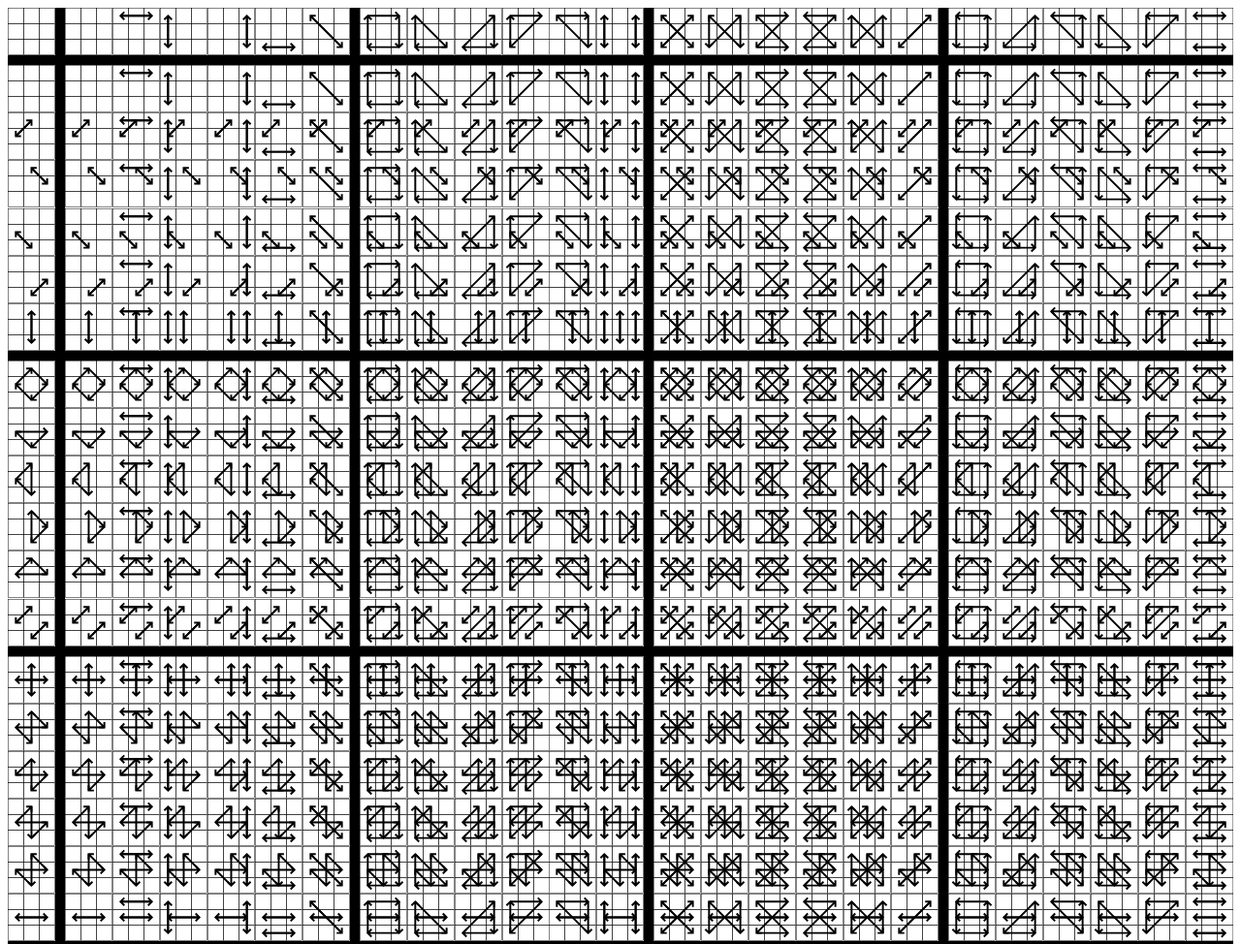
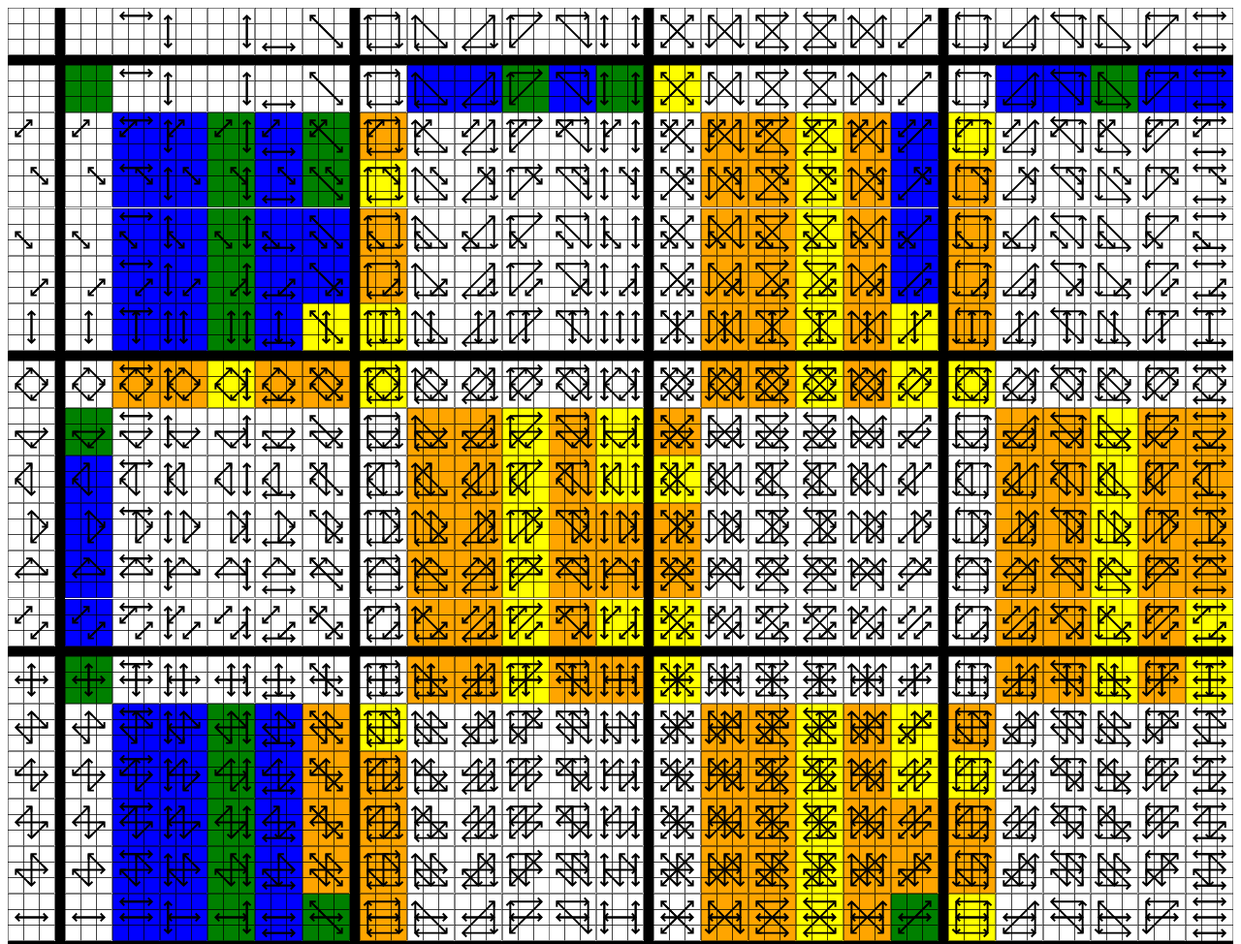
Before and after one commit to Kloppie5/Rubiks-Cube-Solver, a plain HTML site: page index.html in a window 1280 px wide. Shown: the top 974 px of the page at 97% size. Drawn offline with nearby package versions, Linux system fonts and the light colour scheme.

Commit message:
Full table with annotated algorithms

```diff
--- a/index.html
+++ b/index.html
@@ -106,7 +106,80 @@
 
     <table style="border-collapse:collapse" cellspacing="0" cellpadding="0" id="last-layer-permutations"></table>
     <script>
+      const marks = {
+        "C1234E1234": "Identity",
+        "C2314E1234": "Aa",
+        "C3241E1234": "Ab",
+        "C1432E4231": "F",
+        "C1432E4123": "Ga",
+        "C1432E2341": "Gb",
+        "C1432E3421": "Gc",
+        "C1432E4312": "Gd",
+        "C1432E3214": "Ja",
+        "C1432E1243": "Jb",
+        "C1432E2134": "Ra",
+        "C1432E1432": "Rb",
+        "C1432E1324": "T",
+        "C3412E1234": "E",
+        "C1324E1324": "Na",
+        "C4231E1324": "Nb",
+        "C4231E3214": "V",
+        "C4231E2134": "Y",
+        "C1234E4321": "Y",
+        "C1234E1423": "Ua",
+        "C1234E1342": "Ub",
+        "C1234E3412": "Z",
+      }
+      const cuperm = {"1":"2","2":"4","3":"1","4":"3"};
+      const euperm = {"1":"3","2":"1","3":"4","4":"2"};
+      var colormap = {};
+
+      function ukey ( key ) {
+        return "C" + cuperm[key[1]] + cuperm[key[2]] + cuperm[key[3]] + cuperm[key[4]] + "E" + euperm[key[6]] + euperm[key[7]] + euperm[key[8]] + euperm[key[9]];
+      }
+      function skey ( key ) {
+        return "C" + cuperm[key[3]] + cuperm[key[1]] + cuperm[key[4]] + cuperm[key[2]] + "E" + euperm[key[7]] + euperm[key[9]] + euperm[key[6]] + euperm[key[8]];
+      }
+
       $(function() {
+        $.each(marks, function(key, value) {
+          u1key = ukey(key);
+          u2key = ukey(u1key);
+          u3key = ukey(u2key);
+
+          s1key = skey(key);
+          s1u1key = ukey(s1key);
+          s1u2key = ukey(s1u1key);
+          s1u3key = ukey(s1u2key);
+
+          s2key = skey(s1key);
+          s2u1key = ukey(s2key);
+          s2u2key = ukey(s2u1key);
+          s2u3key = ukey(s2u2key);
+
+          s3key = skey(s2key);
+          s3u1key = ukey(s3key);
+          s3u2key = ukey(s3u1key);
+          s3u3key = ukey(s3u2key);
+
+          colormap[s3u3key] = "orange";
+          colormap[s3u2key] = "orange";
+          colormap[s3u1key] = "orange";
+          colormap[s2u3key] = "orange";
+          colormap[s2u2key] = "orange";
+          colormap[s2u1key] = "orange";
+          colormap[s1u3key] = "orange";
+          colormap[s1u2key] = "orange";
+          colormap[s1u1key] = "orange";
+          colormap[s3key] = "blue";
+          colormap[s2key] = "blue";
+          colormap[s1key] = "blue";
+          colormap[u1key] = "yellow";
+          colormap[u2key] = "yellow";
+          colormap[u3key] = "yellow";
+          colormap[key] = "green";
+        });
+
         var table = $("#last-layer-permutations");
         $.each(["S", "D", "E1234", "E2134", "E3214", "E1432", "E1243", "E4231", "D", "E3142", "E1342", "E4132", "E3241", "E3124", "E2143", "D", "E4321", "E3421", "E2341", "E4123", "E4312", "E1324", "D", "E2413", "E4213", "E1423", "E2314", "E2431", "E3412"], function(eindex, evalue) {
           var row = $("<tr></tr>");
@@ -121,6 +194,9 @@
             }
             var td = $("<td title='" + cvalue + evalue + "' id='" + cvalue + evalue + "'></td>");
             var svg = $("<svg width='100%' height='100%' viewBox='0 0 100 100'></svg>");
+            if ( colormap[cvalue + evalue] )
+              svg.append($("<rect x='0' y='0' width='100' height='100' fill='" + colormap[cvalue + evalue] + "' />"));
+
             svg.append($("<use xlink:href='#layer' />"));
             for ( var i = 1 ; i < cvalue.length ; i++ )
               if ( i != cvalue[i] )
```
